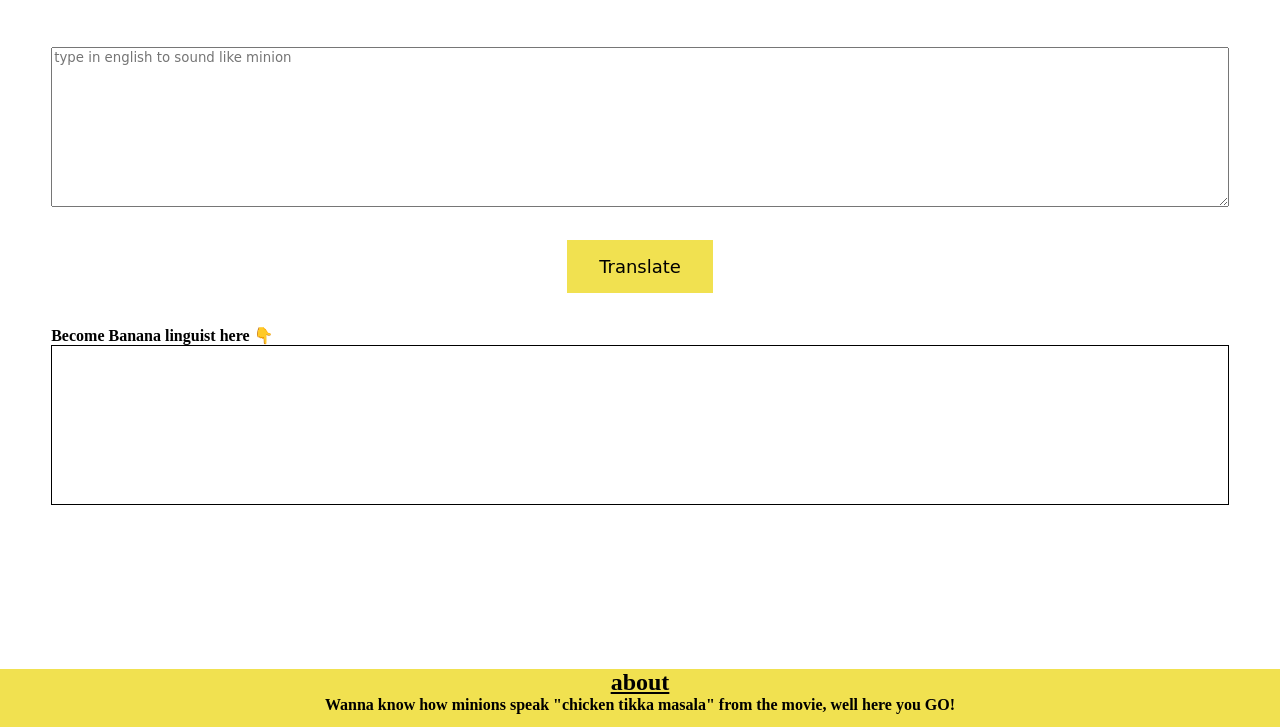
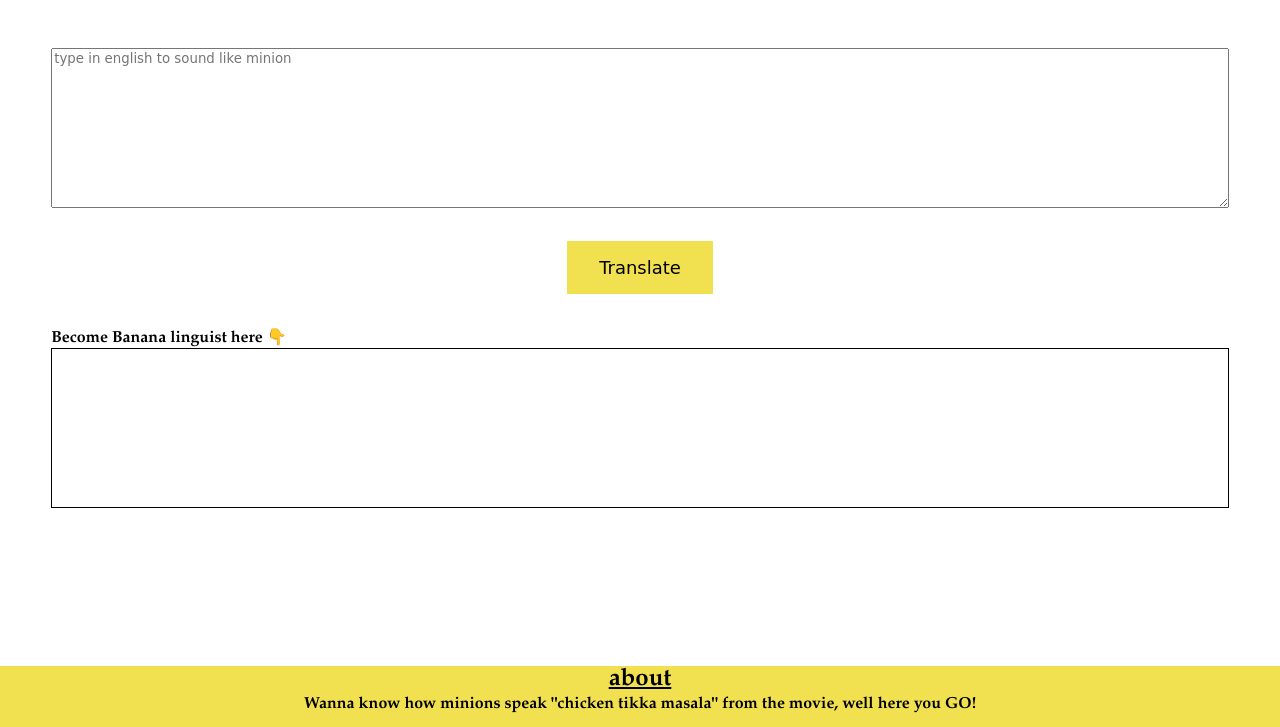
Before and after one commit to DheerajR1/minionTalk, a plain HTML site: page index.html in a window 1280 px wide. Shown: the part 73-800 px from the top of the page. Drawn offline with Linux system fonts and the light colour scheme.

Commit message:
Update main.css

```diff
--- a/css/main.css
+++ b/css/main.css
@@ -13,7 +13,7 @@ main {
 
 body {
     margin: 0px;
-    font-family: 'Brush Script MT';
+    font-family: Garamond, serif;
     font-weight: bold;
 }
 
```
